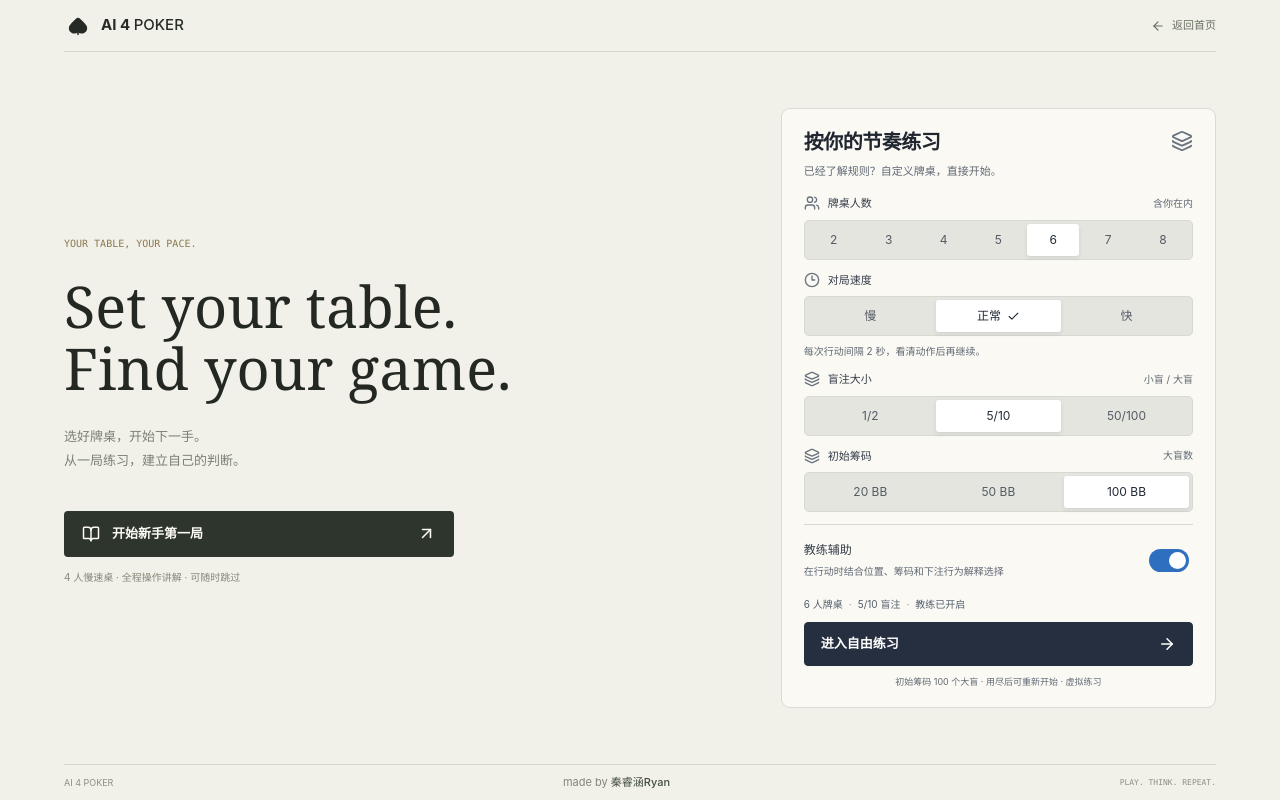
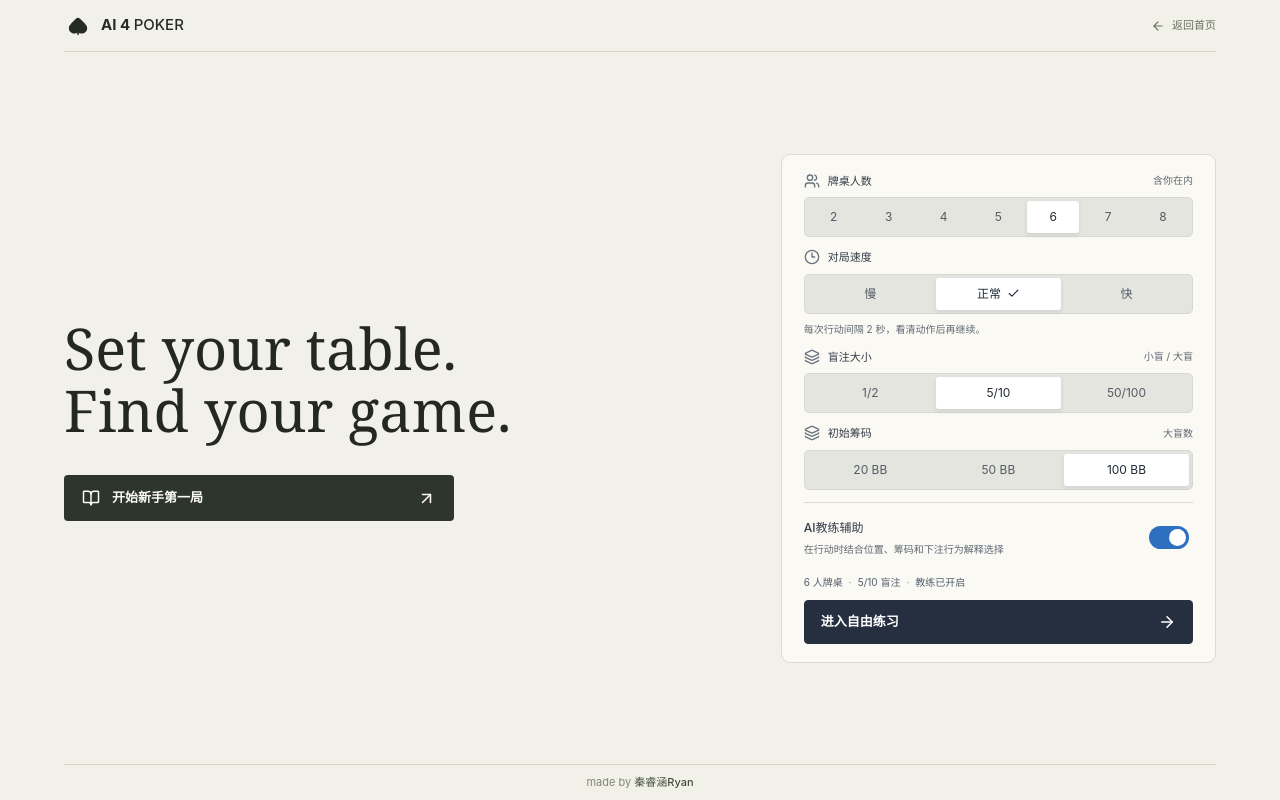
Before and after one commit to Gambit025/AI4POKER, a React (Vite) app in the folder react-app/: page / in a window 1280 px wide. Both pictures are taken after a click on the button "start playing". Built offline with nearby package versions, Linux system fonts and the light colour scheme.

Commit message:
Remove ornamental copy and save minimal-text design preference

```diff
--- a/react-app/src/App.tsx
+++ b/react-app/src/App.tsx
@@ -34,7 +34,7 @@ function GameView({game,guided,onGuideChange,onBack}:{game:ReturnType<typeof use
   function openInfo(value:Panel){setPanel(value);if(!game.isPaused&&!s?.handOver&&started){resumeAfterPanel.current=true;game.togglePause();}setDialog(true);}
   function closeInfo(){setDialog(false);if(resumeAfterPanel.current){resumeAfterPanel.current=false;game.togglePause();}}
   const info=<><nav className="info-tabs" aria-label="牌局信息分类">{(Object.keys(panelNames) as Panel[]).map(value=><button key={value} aria-pressed={panel===value} onClick={()=>setPanel(value)}>{panelNames[value]}</button>)}</nav><div className="info-body">
-    {panel==='coach'?(s?.handOver&&game.handRecap?<RecapPanel recap={game.handRecap}/>:game.config.aiAssist?<CoachPanel advice={game.advice}/>:<p className="info-empty">教练辅助已关闭。你仍可查看行动记录和规则。</p>):panel==='history'?<ActionHistory entries={s?.actionLog??[]}/>:panel==='guide'?<FirstHandGuide state={s} started={started} thinking={game.isAIRunning} toCall={game.getToCall()} onClose={()=>{onGuideChange(false);setPanel('coach');}}/>:<><h3>下注与结算</h3><p>加注至 = 本轮总额；本次投入包含跟注差额。本轮与本手累计投入分别显示在席位下方。</p><p>短筹码只投入剩余筹码；不足额全下不自动重开加注权。未获跟注的超额部分返还，主池和各边池独立结算。</p>{s&&<PotSummary state={s}/>}</>}
+    {panel==='coach'?(s?.handOver&&game.handRecap?<RecapPanel recap={game.handRecap}/>:game.config.aiAssist?<CoachPanel advice={game.advice}/>:<p className="info-empty">AI教练辅助已关闭。你仍可查看行动记录和规则。</p>):panel==='history'?<ActionHistory entries={s?.actionLog??[]}/>:panel==='guide'?<FirstHandGuide state={s} started={started} thinking={game.isAIRunning} toCall={game.getToCall()} onClose={()=>{onGuideChange(false);setPanel('coach');}}/>:<><h3>下注与结算</h3><p>加注至 = 本轮总额；本次投入包含跟注差额。本轮与本手累计投入分别显示在席位下方。</p><p>短筹码只投入剩余筹码；不足额全下不自动重开加注权。未获跟注的超额部分返还，主池和各边池独立结算。</p>{s&&<PotSummary state={s}/>}</>}
   </div></>;
   return <main className="game-layout" data-players={s?.players.length??6}>
     <header className="game-header"><button onClick={onBack}><ArrowLeft size={16}/><span>返回设置</span></button><span className="table-brand"><Spade size={16} fill="currentColor"/> AI4POKER</span><span className="table-meta">{game.config.sb}/{game.config.bb} · {s?.handOver?'已结束':STREETS[s?.street??0]}</span></header>
--- a/react-app/src/components/SessionSetup.tsx
+++ b/react-app/src/components/SessionSetup.tsx
@@ -5,7 +5,7 @@ import type { GameConfig } from '../engine/types';
 
 export function SessionSetup({ onStart, initialScreen='cover', initialConfig }: { onStart: (config: GameConfig, tutorial?: boolean) => void; initialScreen?: 'cover'|'settings'; initialConfig?: GameConfig }) {
   const [screen,setScreen]=useState<'cover'|'settings'>(initialScreen);
-  const settingsHeading=useRef<HTMLHeadingElement>(null);
+  const settingsHeading=useRef<HTMLElement>(null);
   useEffect(()=>{window.scrollTo({top:0});if(screen==='settings')settingsHeading.current?.focus();},[screen]);
   const [players, setPlayers] = useState(initialConfig?.playerCount??6);
   const [speed, setSpeed] = useState(initialConfig?.speed??'正常');
@@ -20,7 +20,7 @@ export function SessionSetup({ onStart, initialScreen='cover', initialConfig }:
   return <main className={`session-page cover-page ${screen==='cover'?'home-cover':'settings-page'}`}>
     <header className="session-header">
       <a className="brand" href="./" onClick={e=>{e.preventDefault();setScreen('cover');}} aria-label="AI4POKER 首页"><span className="brand-mark"><Spade size={20} fill="currentColor" /></span><span>AI 4 <span className="brand-light">POKER</span></span></a>
-      {screen==='settings'?<button className="back-to-cover" onClick={()=>setScreen('cover')}><ArrowLeft size={14}/>返回首页</button>:<span className="header-note"><span className="status-dot" /> 德州扑克学习与练习</span>}
+      {screen==='settings'?<button className="back-to-cover" onClick={()=>setScreen('cover')}><ArrowLeft size={14}/>返回首页</button>:<span className="header-note"><span className="status-dot" /> 世界上学习德州扑克最好的地方</span>}
     </header>
     {screen==='cover'?<div className="session-grid landing-grid">
       <section className="welcome-section" aria-labelledby="welcome-title">
@@ -35,24 +35,19 @@ export function SessionSetup({ onStart, initialScreen='cover', initialConfig }:
       </section>
     </div>:<div className="session-grid settings-grid">
       <section className="settings-introduction" aria-labelledby="settings-intro-title">
-        <span className="settings-eyebrow">YOUR TABLE, YOUR PACE.</span>
         <h1 id="settings-intro-title">Set your table.<br/>Find your game.</h1>
-        <p>选好牌桌，开始下一手。<br/>从一局练习，建立自己的判断。</p>
         <button className="primary-button tutorial-button" onClick={() => onStart({ playerCount: 4, sb: 5, bb: 10, speed: '慢', aiAssist: true, sound }, true)}><BookOpen size={18} /><span>开始新手第一局</span><ArrowUpRight size={19} /></button>
-        <p className="welcome-footnote">4 人慢速桌 · 全程操作讲解 · 可随时跳过</p>
       </section>
-      <section className="setup-panel" aria-labelledby="setup-title">
-        <div className="setup-heading"><div><h2 id="setup-title" ref={settingsHeading} tabIndex={-1}>按你的节奏练习</h2><p>已经了解规则？自定义牌桌，直接开始。</p></div><span className="setup-symbol"><Layers3 size={22} /></span></div>
+      <section className="setup-panel" ref={settingsHeading} tabIndex={-1} aria-label="牌桌设置">
         <fieldset className="setup-field"><legend><Users size={16} />牌桌人数<span>含你在内</span></legend><div className="segmented player-options">{[2,3,4,5,6,7,8].map(n => <button key={n} aria-pressed={players === n} onClick={() => setPlayers(n)}>{n}<span className="sr-only"> 人</span></button>)}</div></fieldset>
         <fieldset className="setup-field"><legend><Clock3 size={16} />对局速度</legend><div className="segmented">{['慢','正常','快'].map(s => <button key={s} aria-pressed={speed === s} onClick={() => setSpeed(s)}>{s}{speed === s && <Check size={13} aria-hidden="true" />}</button>)}</div><p className="field-note">{speed === '慢' ? '每次行动间隔 3.2 秒，留出观察时间。' : speed === '快' ? '每次行动间隔 1 秒，适合熟练后的连续练习。' : '每次行动间隔 2 秒，看清动作后再继续。'}</p></fieldset>
         <fieldset className="setup-field"><legend><Layers3 size={16} />盲注大小<span>小盲 / 大盲</span></legend><div className="segmented">{['1/2','5/10','50/100'].map(b => <button key={b} aria-pressed={blinds === b} onClick={() => setBlinds(b)}>{b}</button>)}</div></fieldset>
         <fieldset className="setup-field"><legend><Layers3 size={16}/>初始筹码<span>大盲数</span></legend><div className="segmented">{[20,50,100].map(n=><button key={n} aria-pressed={startingBB===n} onClick={()=>setStartingBB(n)}>{n} BB</button>)}</div></fieldset>
-        <div className="assist-setting"><div><h3>教练辅助</h3><p>在行动时结合位置、筹码和下注行为解释选择</p></div><button className="setting-switch" role="switch" aria-label="教练辅助" aria-checked={assist} onClick={() => setAssist(!assist)}><span /></button></div>
+        <div className="assist-setting"><div><h3>AI教练辅助</h3><p>在行动时结合位置、筹码和下注行为解释选择</p></div><button className="setting-switch" role="switch" aria-label="AI教练辅助" aria-checked={assist} onClick={() => setAssist(!assist)}><span /></button></div>
         <div className="session-summary"><span>{players} 人牌桌</span><span>{blinds} 盲注</span><span>{assist ? '教练已开启' : '自主练习'}</span></div>
         <button className="secondary-button" onClick={start}>进入自由练习<ArrowRight size={18} /></button>
-        <p className="setup-footnote">初始筹码 {startingBB} 个大盲 · 用尽后可重新开始 · 虚拟练习</p>
       </section>
     </div>}
-    <footer className="session-footer"><span>AI 4 POKER</span><p>made by <strong>秦睿涵Ryan</strong></p><span>PLAY. THINK. REPEAT.</span></footer>
+    <footer className="session-footer"><p>made by <strong>秦睿涵Ryan</strong></p></footer>
   </main>;
 }
```
Also changed, not shown: react-app/src/session.css, 1 other file (tests, documents, lock files or other folders).
